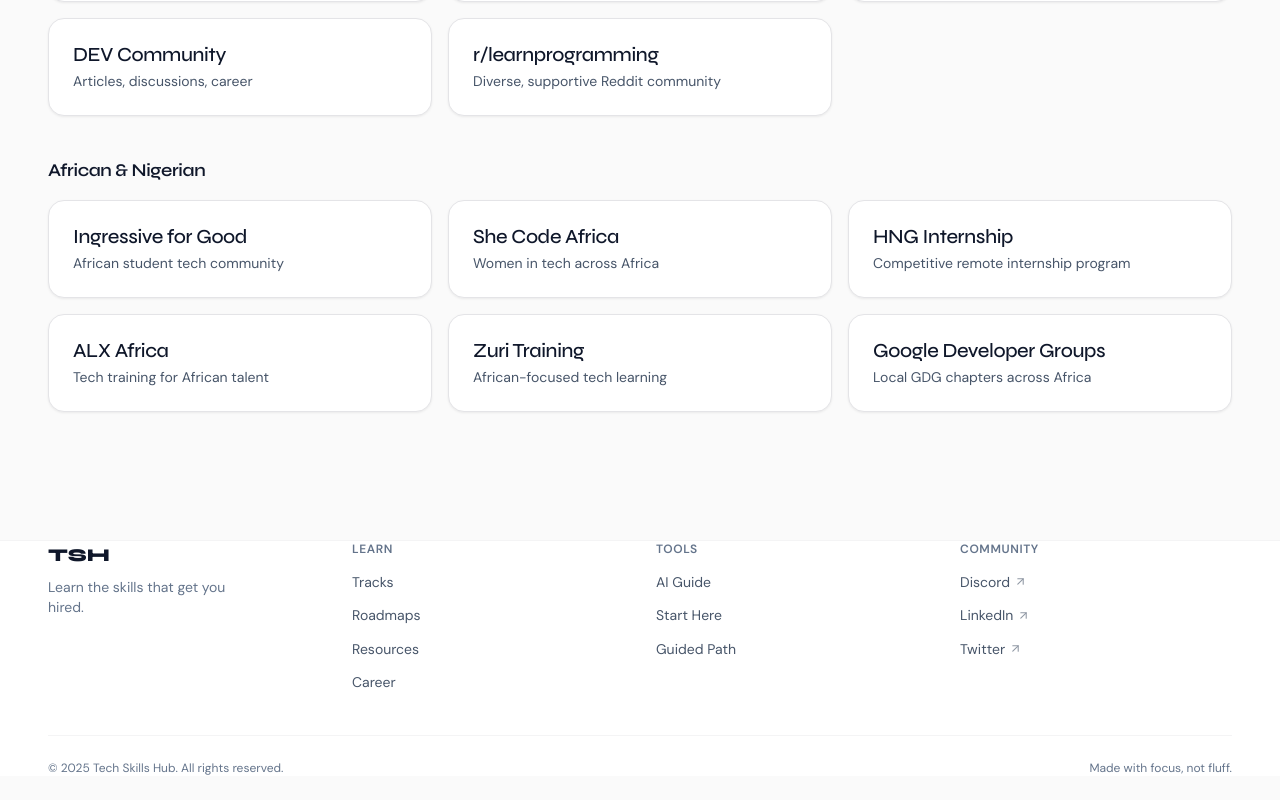
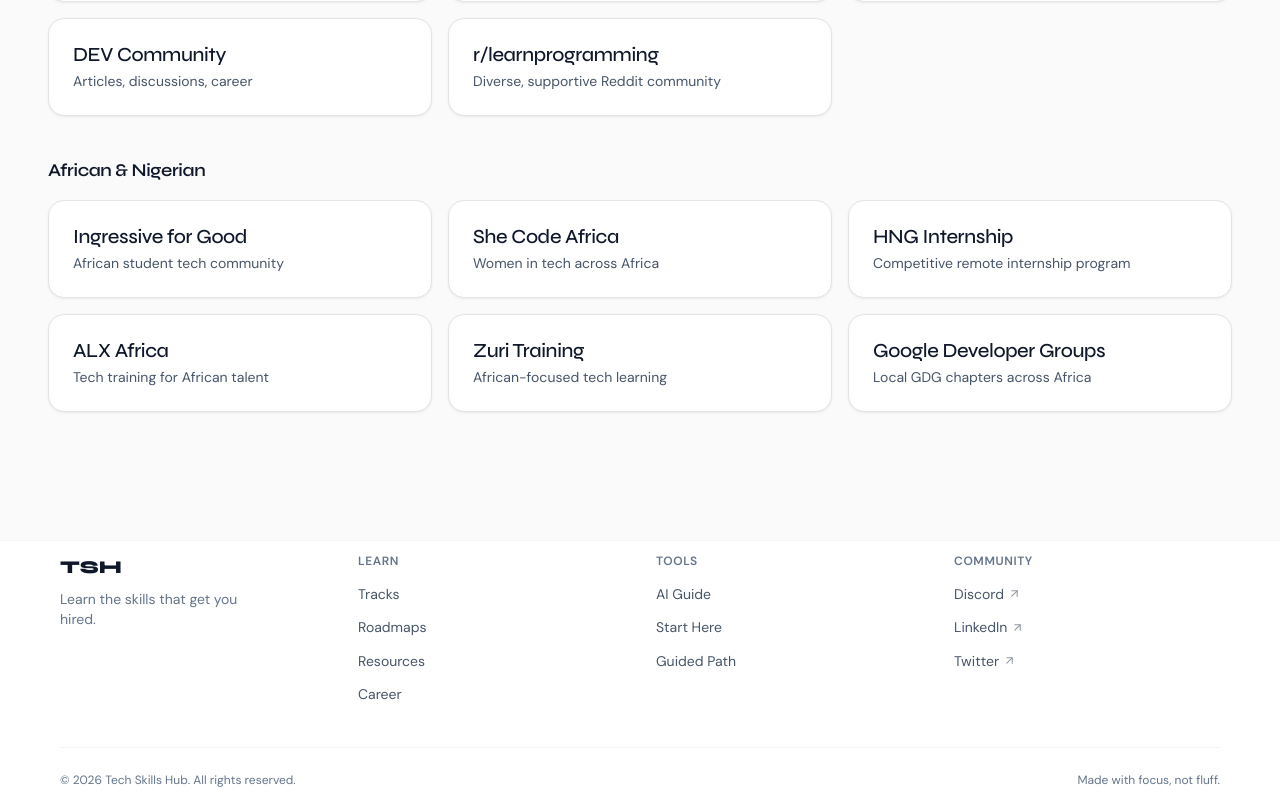
Before and after one commit to awesomeakokayo/Techhubs, a Next.js app: page /career in a window 1280 px wide. Shown: the part 2302-3102 px from the top of the page. Before the commit the page ends 3078 px from the top, so only its background shows below. Built offline with nearby package versions, Linux system fonts and the light colour scheme; no server answers.

Commit message:
modified:   components/home/Hero.tsx 	modified:   components/layout/Footer.tsx

```diff
--- a/components/home/Hero.tsx
+++ b/components/home/Hero.tsx
@@ -199,7 +199,7 @@
         }}
       />
 
-      <div className="container relative py-20 md:py-28">
+      <div className="container relative py-10 md:py-10">
         <div className="grid grid-cols-1 items-center gap-12 md:grid-cols-2">
 
           {/* ── Copy ── */}
--- a/components/layout/Footer.tsx
+++ b/components/layout/Footer.tsx
@@ -24,7 +24,7 @@
 
 export function Footer() {
   return (
-    <footer className="border-t border-border-subtle bg-surface">
+    <footer className=" p-3 border-t border-border-subtle bg-surface">
       <div className="container py-12">
         <div className="grid gap-8 sm:grid-cols-2 md:grid-cols-4">
           {/* Brand */}
@@ -70,7 +70,7 @@
         </div>
 
         <div className="mt-10 border-t border-border-subtle pt-6 flex flex-wrap items-center justify-between gap-4">
-          <p className="text-xs text-text-muted">© 2025 Tech Skills Hub. All rights reserved.</p>
+          <p className="text-xs text-text-muted">© 2026 Tech Skills Hub. All rights reserved.</p>
           <p className="text-xs text-text-muted">Made with focus, not fluff.</p>
         </div>
       </div>
```
